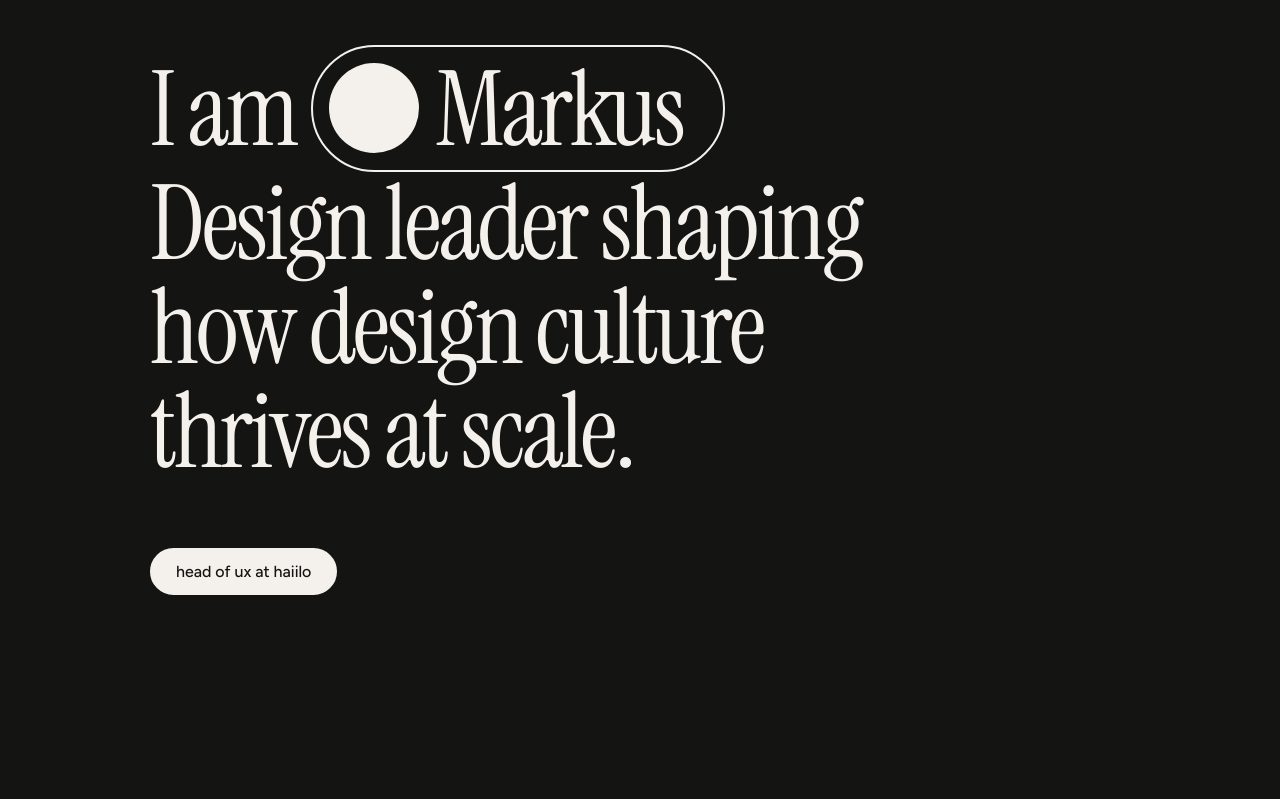
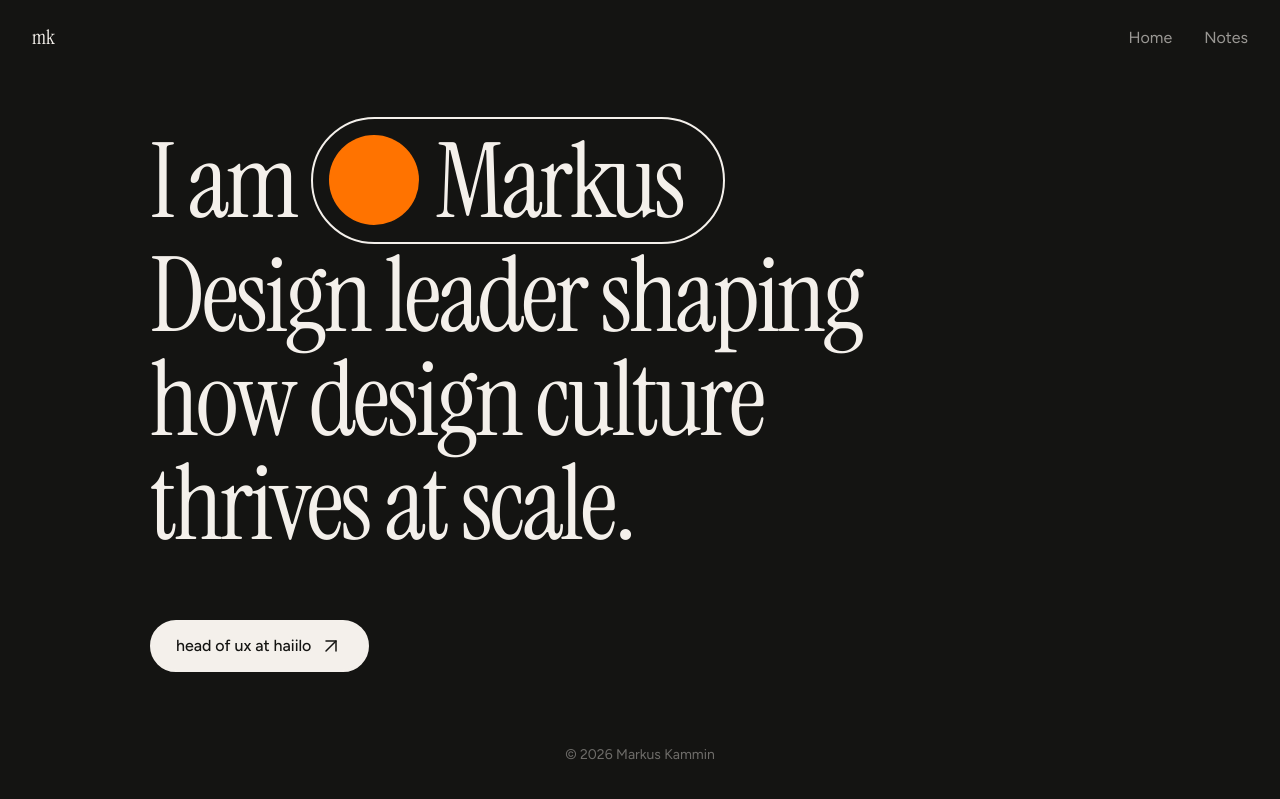
Before and after one commit to mrkskmn/mrkskmn.github.io, an Astro site: page / in a window 1280 px wide. Built offline with nearby package versions, Linux system fonts and the light colour scheme; Astro itself is replaced by a stand-in of ours.

Commit message:
restructure to use astro baselayout

```diff
--- a/package.json
+++ b/package.json
@@ -12,6 +12,7 @@
     "astro": "astro"
   },
   "dependencies": {
+    "@lucide/astro": "^1.8.0",
     "astro": "^6.1.5"
   },
   "devDependencies": {
--- a/src/components/Button/Button.astro
+++ b/src/components/Button/Button.astro
@@ -6,6 +6,8 @@ interface Props {
   title: string;
   target?: "_self" | "_blank" | "_parent" | "_top";
   variant?: "primary" | "ghost";
+  icon?: any;
+  strokeWidth?: number;
 }
 
 const {
@@ -13,6 +15,8 @@ const {
   title,
   target,
   variant = "primary",
+  icon: Icon,
+  strokeWidth = 1.5,
 } = Astro.props;
 
 const isExternal = !href.startsWith("/");
@@ -27,4 +31,5 @@ const rel = resolvedTarget === "_blank" ? "noopener noreferrer" : undefined;
   class:list={["btn", `btn--${variant}`]}
 >
   {title}
+  {Icon && <Icon size={24} stroke-width={strokeWidth} />}
 </a>
--- /dev/null
+++ b/src/components/Footer/Footer.astro
@@ -0,0 +1,7 @@
+---
+import "./Footer.scss";
+---
+
+<footer class="footer">
+  <p class="footer__copy">&copy; {new Date().getFullYear()} Markus Kammin</p>
+</footer>
--- /dev/null
+++ b/src/components/Footer/Footer.scss
@@ -0,0 +1,16 @@
+@use "styles/tokens" as tokens;
+
+.footer {
+  width: 100%;
+  display: flex;
+  align-items: center;
+  justify-content: center;
+  padding: 2rem;
+
+  &__copy {
+    font-family: tokens.$font-family-body;
+    font-size: 0.875rem;
+    color: tokens.$color-text;
+    opacity: 0.4;
+  }
+}
--- /dev/null
+++ b/src/components/Navigation/Navigation.astro
@@ -0,0 +1,11 @@
+---
+import "./Navigation.scss";
+---
+
+<nav class="nav">
+  <a href="/" class="nav__logo">mk</a>
+  <ul class="nav__links">
+    <li><a href="/">Home</a></li>
+    <li><a href="/notes">Notes</a></li>
+  </ul>
+</nav>
--- /dev/null
+++ b/src/components/Navigation/Navigation.scss
@@ -0,0 +1,36 @@
+@use "styles/tokens" as tokens;
+
+.nav {
+  width: 100%;
+  display: flex;
+  align-items: center;
+  justify-content: space-between;
+  padding: 1.5rem 2rem;
+
+  &__logo {
+    font-family: tokens.$font-family-head;
+    font-size: 1.25rem;
+    color: tokens.$color-text;
+    text-decoration: none;
+  }
+
+  &__links {
+    display: flex;
+    align-items: center;
+    gap: 2rem;
+    list-style: none;
+
+    a {
+      font-family: tokens.$font-family-body;
+      font-size: 1rem;
+      color: tokens.$color-text;
+      text-decoration: none;
+      opacity: 0.6;
+      transition: opacity 0.2s ease;
+
+      &:hover {
+        opacity: 1;
+      }
+    }
+  }
+}
--- /dev/null
+++ b/src/layouts/BaseLayout.astro
@@ -0,0 +1,33 @@
+---
+import "@styles/index.scss";
+import Navigation from "@components/Navigation/Navigation.astro";
+import Footer from "@components/Footer/Footer.astro";
+
+interface Props {
+  title: string;
+}
+
+const { title } = Astro.props;
+---
+
+<html lang="en">
+  <head>
+    <meta charset="utf-8" />
+    <link rel="icon" type="image/svg+xml" href="/favicon.svg" />
+    <link rel="icon" href="/favicon.ico" />
+    <meta name="viewport" content="width=device-width" />
+    <meta name="generator" content={Astro.generator} />
+    <link rel="preconnect" href="https://fonts.googleapis.com" />
+    <link rel="preconnect" href="https://fonts.gstatic.com" crossorigin />
+    <link
+      href="https://fonts.googleapis.com/css2?family=Instrument+Serif:ital@0;1&family=Figtree:ital,wght@0,300..900;1,300..900&display=swap"
+      rel="stylesheet"
+    />
+    <title>{title}</title>
+  </head>
+  <body>
+    <Navigation />
+    <slot />
+    <Footer />
+  </body>
+</html>
--- a/src/pages/index.astro
+++ b/src/pages/index.astro
@@ -1,33 +1,17 @@
 ---
-import "@styles/index.scss";
+import BaseLayout from "@layouts/BaseLayout.astro";
 import Button from "@components/Button/Button.astro";
+import { ArrowUpRight } from "@lucide/astro";
 ---
 
-<html lang="en">
-  <head>
-    <meta charset="utf-8" />
-    <link rel="icon" type="image/svg+xml" href="/favicon.svg" />
-    <link rel="icon" href="/favicon.ico" />
-    <meta name="viewport" content="width=device-width" />
-    <meta name="generator" content={Astro.generator} />
-    <link rel="preconnect" href="https://fonts.googleapis.com" />
-    <link rel="preconnect" href="https://fonts.gstatic.com" crossorigin />
-    <link
-      href="https://fonts.googleapis.com/css2?family=Instrument+Serif:ital@0;1&family=Figtree:ital,wght@0,300..900;1,300..900&display=swap"
-      rel="stylesheet"
-    />
-    <title>Hello world!</title>
-  </head>
-  <body>
+<BaseLayout title="Markus Kammin">
   <section>
     <div class="inner hero">
       <h1>
         I am <span class="pill"><div class="avatar"></div>Markus</span><br>
         Design leader shaping<br>how design culture<br>thrives at scale.
       </h1>
-
-        <Button href="https://www.haiilo.com" title="head of ux at haiilo" />
+      <Button href="https://www.haiilo.com" title="head of ux at haiilo" icon={ArrowUpRight} />
     </div>
   </section>
-  </body>
-</html>
+</BaseLayout>
--- a/src/styles/index.scss
+++ b/src/styles/index.scss
@@ -33,7 +33,6 @@ section {
       gap: 4rem;
       align-items: start;
       justify-content: center;
-
     }
   }
 }
@@ -49,10 +48,10 @@ span.pill {
   vertical-align: baseline;
 
   div.avatar {
-    width: 90px;
-    height: 90px;
+    width: 5.625rem;
+    aspect-ratio: 1 / 1;
     border-radius: tokens.radius(full);
-    background-color: tokens.$color-text;
+    background-color: tokens.$color-accent;
     margin-right: 1rem;
     position: relative;
     top: 0.5rem;
--- a/src/styles/tokens/_colors.scss
+++ b/src/styles/tokens/_colors.scss
@@ -7,10 +7,12 @@
 // Base colors
 
 $color-dark: #141412;
-$color-light: #F4F0EB;
+$color-light: #f4f0eb;
 
 // UI colors
 
 $color-canvas: $color-dark;
 $color-surface: rgba($color-light, 0.05);
-$color-text:$color-light
+$color-text: $color-light;
+
+$color-accent: #ff7300;
```
Also changed, not shown: src/pages/notes.astro (added, +11 -0 lines), .claude/settings.local.json (added), pnpm-lock.yaml, 1 other file. Lines whose indentation alone changed are shown as unchanged.
